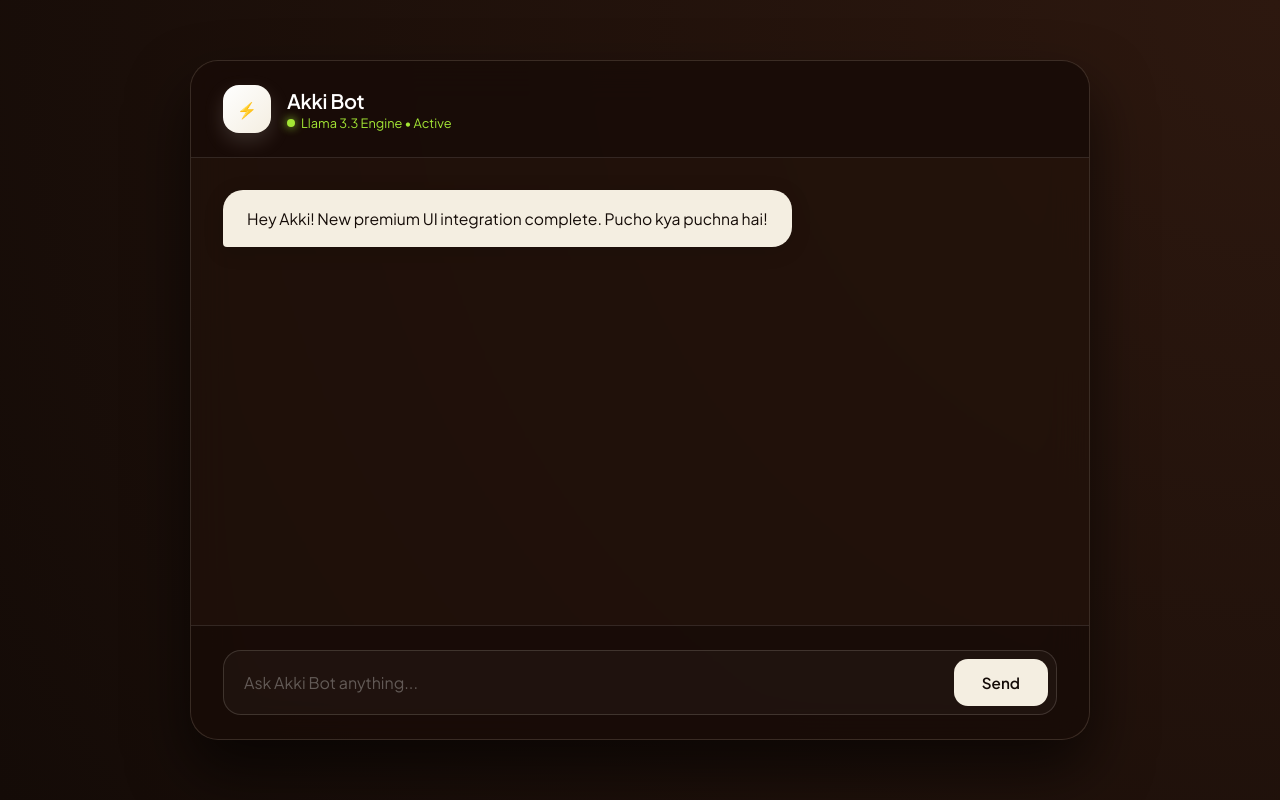
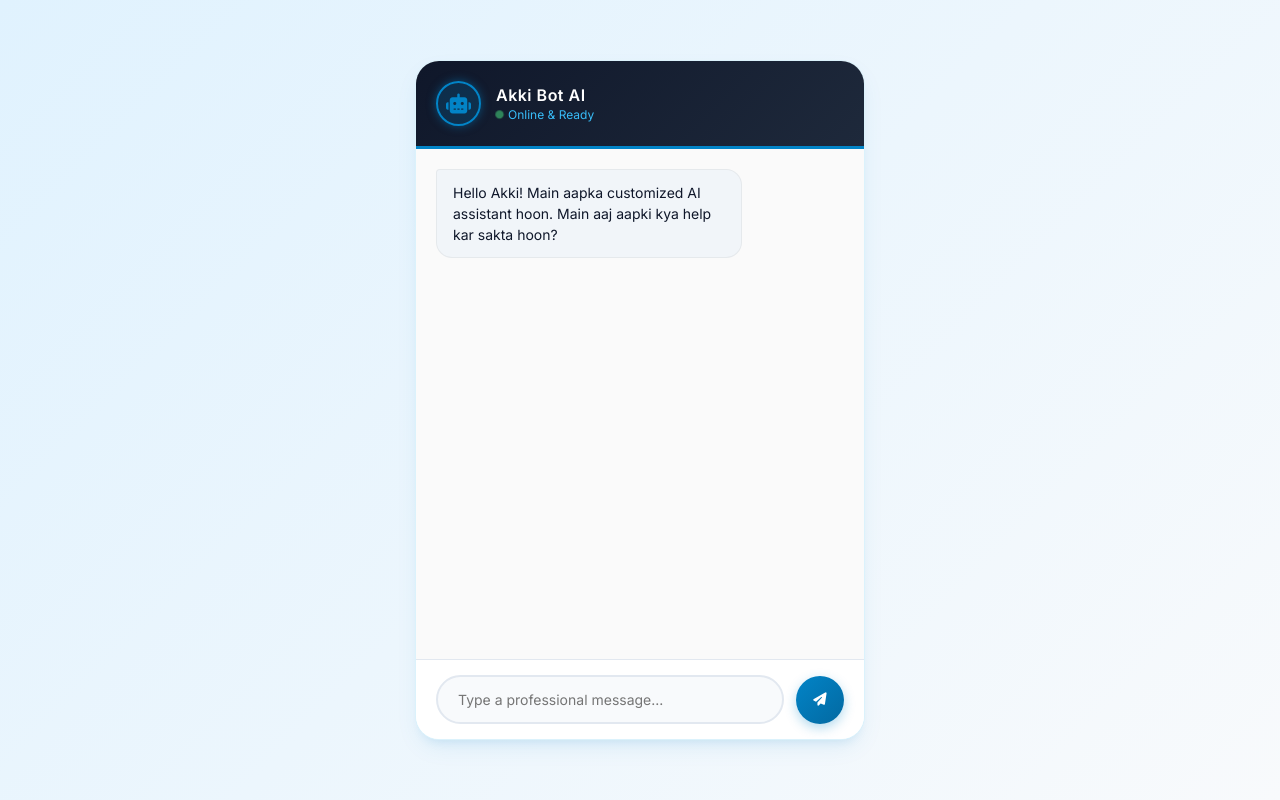
Before and after one commit to akki07-crypto/akki-bot, a website: page public/index.html in a window 1280 px wide. Drawn offline with Linux system fonts and the light colour scheme.

Commit message:
added brand new professional color theme UI

```diff
--- a/public/index.html
+++ b/public/index.html
@@ -4,272 +4,291 @@
     <meta charset="UTF-8">
     <meta name="viewport" content="width=device-width, initial-scale=1.0">
     <title>Akki Bot AI</title>
-    <link rel="preconnect" href="https://fonts.googleapis.com">
-    <link rel="preconnect" href="https://fonts.gstatic.com" crossorigin>
-    <link href="https://fonts.googleapis.com/css2?family=Plus+Jakarta+Sans:wght@300;400;500;600;700&display=swap" rel="stylesheet">
+    <!-- Google Fonts & FontAwesome Icons -->
+    <link href="https://fonts.googleapis.com/css2?family=Inter:wght@300;400;500;600;700&display=swap" rel="stylesheet">
+    <link rel="stylesheet" href="https://cdnjs.cloudflare.com/ajax/libs/font-awesome/6.4.0/css/all.min.css">
 
     <style>
         :root {
-            --bg-main: #140b07;
-            --panel-bg: #22120b;
-            --accent-cream: #f4eee1;
-            --text-main: #ffffff;
-            --text-dark: #140b07;
-            --user-bubble: #3a2216;
-            --border-glow: rgba(244, 238, 225, 0.12);
+            --bg-gradient: linear-gradient(135deg, #e0f2fe 0%, #f8fafc 100%); /* Light Sky Blue to Soft White */
+            --primary-blue: #0284c7; /* Professional Sky Blue */
+            --dark-blue: #0f172a; /* Deep Slate Blue for Text/Headers */
+            --white: #ffffff;
+            --chat-bg: #f1f5f9;
+            --text-main: #334155;
+            --shadow: 0 10px 25px -5px rgba(2, 132, 199, 0.1), 0 8px 10px -6px rgba(2, 132, 199, 0.1);
         }
 
         * {
             margin: 0;
             padding: 0;
             box-sizing: border-box;
-            font-family: 'Plus Jakarta Sans', sans-serif;
+            font-family: 'Inter', sans-serif;
         }
 
         body {
-            background-color: var(--bg-main);
-            background-image: radial-gradient(circle at top right, #2d180f 0%, #140b07 100%);
+            background: var(--bg-gradient);
             height: 100vh;
             display: flex;
             justify-content: center;
             align-items: center;
             color: var(--text-main);
-            overflow: hidden;
         }
 
-        .container {
-            width: 95%;
-            max-width: 900px;
+        /* Main Glassmorphism Container */
+        .chat-container {
+            width: 100%;
+            max-width: 450px;
             height: 85vh;
-            background: rgba(34, 18, 11, 0.7);
-            backdrop-filter: blur(20px);
-            -webkit-backdrop-filter: blur(20px);
-            border: 1px solid var(--border-glow);
-            border-radius: 28px;
+            background: var(--white);
+            border-radius: 24px;
+            box-shadow: var(--shadow);
             display: flex;
             flex-direction: column;
-            box-shadow: 0 30px 60px rgba(0, 0, 0, 0.6);
+            overflow: hidden;
+            border: 1px solid rgba(14, 165, 233, 0.15);
         }
 
-        .header {
-            padding: 24px 32px;
-            background: rgba(20, 11, 7, 0.6);
-            border-bottom: 1px solid var(--border-glow);
+        /* Top Header Styling */
+        .chat-header {
+            background: linear-gradient(135deg, var(--dark-blue) 0%, #1e293b 100%);
+            color: var(--white);
+            padding: 20px;
             display: flex;
             align-items: center;
-            justify-content: space-between;
-            border-top-left-radius: 28px;
-            border-top-right-radius: 28px;
+            gap: 15px;
+            border-bottom: 3px solid var(--primary-blue);
         }
 
-        .bot-profile {
-            display: flex;
-            align-items: center;
-            gap: 16px;
-        }
-
-        .avatar {
-            width: 48px;
-            height: 48px;
-            background: linear-gradient(135deg, #ffffff, var(--accent-cream));
-            border-radius: 16px;
+        .bot-avatar {
+            width: 45px;
+            height: 45px;
+            background: rgba(2, 132, 199, 0.2);
+            border-radius: 50%;
             display: flex;
             justify-content: center;
             align-items: center;
-            font-weight: 700;
-            color: var(--text-dark);
-            box-shadow: 0 8px 20px rgba(244, 238, 225, 0.15);
+            border: 2px solid var(--primary-blue);
+            color: var(--primary-blue);
+            font-size: 20px;
+            box-shadow: 0 0 10px rgba(2, 132, 199, 0.5);
         }
 
-        .bot-meta h1 {
-            font-size: 1.25rem;
+        .bot-info h3 {
+            font-size: 16px;
             font-weight: 600;
-            letter-spacing: -0.3px;
+            letter-spacing: 0.5px;
         }
 
-        .status {
+        .bot-status {
             display: flex;
             align-items: center;
-            gap: 6px;
-            font-size: 0.8rem;
-            color: #a3e635;
+            gap: 5px;
+            font-size: 12px;
+            color: #38bdf8; /* Soft Sky Blue */
             margin-top: 2px;
         }
 
         .status-dot {
-            width: 8px;
-            height: 8px;
-            background-color: #a3e635;
+            width: 7px;
+            height: 7px;
+            background-color: #4ade80; /* Online Green */
             border-radius: 50%;
-            box-shadow: 0 0 10px #a3e635;
+            animation: pulse 1.5s infinite;
         }
 
-        .chat-area {
+        /* Chat Body / Messages Area */
+        .chat-messages {
             flex: 1;
-            padding: 32px;
+            padding: 20px;
             overflow-y: auto;
+            background-color: #fafafa;
             display: flex;
             flex-direction: column;
-            gap: 24px;
+            gap: 15px;
         }
 
-        .chat-area::-webkit-scrollbar {
+        .message {
+            max-width: 75%;
+            padding: 12px 16px;
+            border-radius: 16px;
+            font-size: 14px;
+            line-height: 1.5;
+            margin-bottom: 2px;
+        }
+
+        /* Bot Message (Left Side) */
+        .bot-msg {
+            background-color: var(--chat-bg);
+            color: var(--dark-blue);
+            align-self: flex-start;
+            border-top-left-radius: 4px;
+            border: 1px solid rgba(0, 0, 0, 0.05);
+        }
+
+        /* User Message (Right Side) */
+        .user-msg {
+            background: linear-gradient(135deg, var(--primary-blue) 0%, #0369a1 100%);
+            color: var(--white);
+            align-self: flex-end;
+            border-top-right-radius: 4px;
+            box-shadow: 0 4px 10px rgba(2, 132, 199, 0.2);
+        }
+
+        /* Input Area Footer */
+        .chat-input-area {
+            padding: 15px 20px;
+            background: var(--white);
+            border-top: 1px solid #e2e8f0;
+            display: flex;
+            align-items: center;
+            gap: 12px;
+        }
+
+        .input-wrapper {
+            position: relative;
+            flex: 1;
+        }
+
+        #userInput {
+            width: 100%;
+            padding: 14px 20px;
+            border: 2px solid #e2e8f0;
+            border-radius: 30px;
+            outline: none;
+            font-size: 14px;
+            transition: all 0.3s ease;
+            background-color: #f8fafc;
+        }
+
+        #userInput:focus {
+            border-color: var(--primary-blue);
+            background-color: var(--white);
+            box-shadow: 0 0 0 4px rgba(2, 132, 199, 0.15);
+        }
+
+        .send-btn {
+            background: linear-gradient(135deg, var(--primary-blue) 0%, #0369a1 100%);
+            color: var(--white);
+            border: none;
+            width: 48px;
+            height: 48px;
+            border-radius: 50%;
+            display: flex;
+            justify-content: center;
+            align-items: center;
+            cursor: pointer;
+            transition: all 0.2s ease;
+            box-shadow: 0 4px 12px rgba(2, 132, 199, 0.3);
+        }
+
+        .send-btn:hover {
+            transform: scale(1.05);
+            box-shadow: 0 6px 16px rgba(2, 132, 199, 0.4);
+        }
+
+        .send-btn:active {
+            transform: scale(0.95);
+        }
+
+        /* Animation */
+        @keyframes pulse {
+            0% { transform: scale(1); opacity: 1; }
+            50% { transform: scale(1.2); opacity: 0.5; }
+            100% { transform: scale(1); opacity: 1; }
+        }
+
+        /* Custom Scrollbar */
+        .chat-messages::-webkit-scrollbar {
             width: 5px;
         }
-        .chat-area::-webkit-scrollbar-thumb {
-            background: rgba(244, 238, 225, 0.1);
+        .chat-messages::-webkit-scrollbar-thumb {
+            background-color: #cbd5e1;
             border-radius: 10px;
-        }
-
-        .msg {
-            max-width: 80%;
-            padding: 16px 24px;
-            border-radius: 20px;
-            font-size: 0.98rem;
-            line-height: 1.6;
-            animation: slideUp 0.4s cubic-bezier(0.16, 1, 0.3, 1) forwards;
-        }
-
-        .user-msg {
-            background-color: var(--user-bubble);
-            color: var(--text-main);
-            align-self: flex-end;
-            border-bottom-right-radius: 4px;
-            border: 1px solid rgba(244, 238, 225, 0.05);
-        }
-
-        .bot-msg {
-            background-color: var(--accent-cream);
-            color: var(--text-dark);
-            align-self: flex-start;
-            border-bottom-left-radius: 4px;
-            box-shadow: 0 4px 20px rgba(0, 0, 0, 0.15);
-        }
-
-        .footer {
-            padding: 24px 32px;
-            background: rgba(20, 11, 7, 0.6);
-            border-top: 1px solid var(--border-glow);
-            border-bottom-left-radius: 28px;
-            border-bottom-right-radius: 28px;
-        }
-
-        .input-box {
-            display: flex;
-            background: rgba(255, 255, 255, 0.03);
-            border: 1px solid rgba(244, 238, 225, 0.15);
-            border-radius: 18px;
-            padding: 8px 8px 8px 20px;
-            align-items: center;
-            transition: all 0.3s ease;
-        }
-
-        .input-box:focus-within {
-            border-color: rgba(244, 238, 225, 0.4);
-            background: rgba(255, 255, 255, 0.06);
-            box-shadow: 0 0 20px rgba(244, 238, 225, 0.05);
-        }
-
-        input {
-            flex: 1;
-            background: transparent;
-            border: none;
-            outline: none;
-            color: var(--text-main);
-            font-size: 1rem;
-        }
-
-        input::placeholder {
-            color: rgba(255, 255, 255, 0.3);
-        }
-
-        button {
-            background: var(--accent-cream);
-            color: var(--text-dark);
-            border: none;
-            outline: none;
-            padding: 14px 28px;
-            border-radius: 14px;
-            font-weight: 600;
-            font-size: 0.95rem;
-            cursor: pointer;
-            transition: all 0.2s ease;
-        }
-
-        button:hover {
-            background: #ffffff;
-            transform: translateY(-1px);
-        }
-
-        @keyframes slideUp {
-            from { opacity: 0; transform: translateY(16px); }
-            to { opacity: 1; transform: translateY(0); }
         }
     </style>
 </head>
 <body>
 
-    <div class="container">
-        <div class="header">
-            <div class="bot-profile">
-                <div class="avatar">⚡</div>
-                <div class="bot-meta">
-                    <h1>Akki Bot</h1>
-                    <div class="status">
-                        <div class="status-dot"></div>
-                        <span>Llama 3.3 Engine • Active</span>
-                    </div>
+    <div class="chat-container">
+        <!-- Header -->
+        <div class="chat-header">
+            <div class="bot-avatar">
+                <i class="fa-solid fa-robot"></i>
+            </div>
+            <div class="bot-info">
+                <h3>Akki Bot AI</h3>
+                <div class="bot-status">
+                    <span class="status-dot"></span>
+                    <span>Online & Ready</span>
                 </div>
             </div>
         </div>
 
-        <div class="chat-area" id="chatArea">
-            <div class="msg bot-msg">
-                Hey Akki! New premium UI integration complete. Pucho kya puchna hai!
+        <!-- Messages Area -->
+        <div class="chat-messages" id="chatMessages">
+            <div class="message bot-msg">
+                Hello Akki! Main aapka customized AI assistant hoon. Main aaj aapki kya help kar sakta hoon?
             </div>
         </div>
 
-        <div class="footer">
-            <div class="input-box">
-                <input type="text" id="userInput" placeholder="Ask Akki Bot anything..." onkeypress="checkKey(event)">
-                <button onclick="sendMessage()">Send</button>
+        <!-- Input Box -->
+        <div class="chat-input-area">
+            <div class="input-wrapper">
+                <input type="text" id="userInput" placeholder="Type a professional message..." autocomplete="off">
             </div>
+            <button class="send-btn" id="sendBtn">
+                <i class="fa-solid fa-paper-plane"></i>
+            </button>
         </div>
     </div>
 
     <script>
-        const chatArea = document.getElementById('chatArea');
+        const chatMessages = document.getElementById('chatMessages');
         const userInput = document.getElementById('userInput');
+        const sendBtn = document.getElementById('sendBtn');
 
         async function sendMessage() {
             const text = userInput.value.trim();
             if (!text) return;
 
+            // Append User Message UI
+            appendMessage(text, 'user-msg');
             userInput.value = '';
-            chatArea.innerHTML += `<div class="msg user-msg">${text}</div>`;
-            chatArea.scrollTop = chatArea.scrollHeight;
-
-            const tempId = 'load-' + Date.now();
-            chatArea.innerHTML += `<div class="msg bot-msg" id="${tempId}">Thinking...</div>`;
-            chatArea.scrollTop = chatArea.scrollHeight;
 
             try {
-                const res = await fetch('/chat', {
+                // Fetch Request to your backend route
+                const response = await fetch('/chat', {
                     method: 'POST',
                     headers: { 'Content-Type': 'application/json' },
                     body: JSON.stringify({ message: text })
                 });
-                const data = await res.json();
-                document.getElementById(tempId).outerHTML = `<div class="msg bot-msg">${data.reply}</div>`;
-            } catch (err) {
-                document.getElementById(tempId).outerHTML = `<div class="msg bot-msg" style="color: #f87171;">Connection error.</div>`;
+
+                const data = await response.json();
+
+                // Append Bot Response UI
+                if (data.reply) {
+                    appendMessage(data.reply, 'bot-msg');
+                } else if (data.error) {
+                    appendMessage("Error: Something went wrong.", 'bot-msg');
+                }
+            } catch (error) {
+                appendMessage("Server unreachable. Please check connection.", 'bot-msg');
             }
-            chatArea.scrollTop = chatArea.scrollHeight;
         }
 
-        function checkKey(e) {
+        function appendMessage(text, className) {
+            const msgDiv = document.createElement('div');
+            msgDiv.classList.add('message', className);
+            msgDiv.innerText = text;
+            chatMessages.appendChild(msgDiv);
+            chatMessages.scrollTop = chatMessages.scrollHeight; // Auto Scroll to bottom
+        }
+
+        sendBtn.addEventListener('click', sendMessage);
+        userInput.addEventListener('keypress', (e) => {
             if (e.key === 'Enter') sendMessage();
-        }
+        });
     </script>
 </body>
 </html>
```
